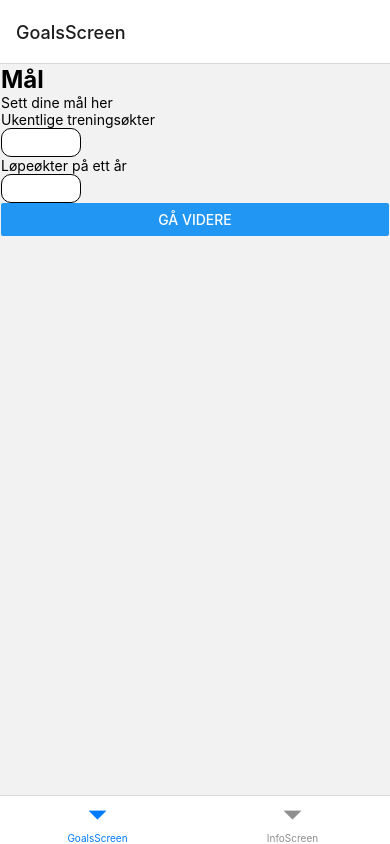
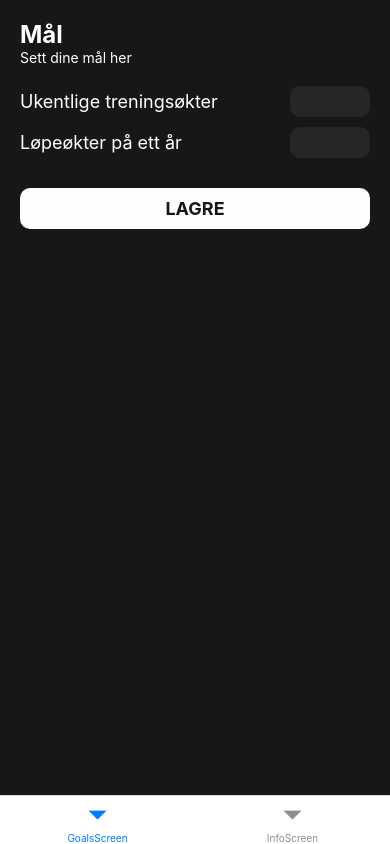
Before and after one commit to bekk/rn-skolen-app, a React Native app: screen /GoalsScreen in a window 390 px wide. Built offline with nearby package versions, Linux system fonts and the light colour scheme; what react-native-code-push would draw is missing.

Commit message:
dont know if this code was included

```diff
--- a/app/App.tsx
+++ b/app/App.tsx
@@ -16,7 +16,7 @@ function App(): JSX.Element {
   return (
     <SafeAreaProvider style={styles.sectionContainer}>
       <NavigationContainer>
-        <Tab.Navigator>
+        <Tab.Navigator screenOptions={{headerShown: false}} >
           <Tab.Screen name="GoalsScreen" component={GoalsScreen} />
           <Tab.Screen name="InfoScreen" component={InfoScreen} />
         </Tab.Navigator>
--- /dev/null
+++ b/app/components/ExpandableBox.tsx
@@ -0,0 +1,150 @@
+import React, { useState, useRef } from 'react';
+import { View, Text, TouchableOpacity, StyleSheet, Dimensions } from 'react-native';
+import Animated, { useSharedValue, useAnimatedStyle, withSpring } from 'react-native-reanimated';
+
+type Props = {
+    title: string,
+    children: React.ReactNode,
+    index: number
+}
+
+const Box = React.forwardRef(
+  (props: any, ref: React.LegacyRef<View>) => {
+    return (
+      <View style={styles.expandableBox} ref={ref} {...props}>
+        {props.children}
+      </View>
+    );
+  }
+);
+
+const MyAnimatedView = Animated.createAnimatedComponent(Box);
+
+export default function ExpandableBox({ children, title, index }: Props) {
+  const screenWidth = Dimensions.get('window').width;
+  const initialHeight = 70; // Height of the box when collapsed (showing only the title)
+
+  // Assuming each child is 50px in height, calculate the expanded height
+  const expandedHeight = initialHeight + React.Children.count(children) * 50;
+
+  const height = useSharedValue(initialHeight);
+  const [isExpanded, setIsExpanded] = useState(false);
+
+  const animatedStyle = useAnimatedStyle(() => {
+    return {
+      height: height.value,
+      width: screenWidth - 40, // Make the width slightly smaller than the screen width
+    };
+  });
+
+  const handlePress = () => {
+    setIsExpanded(!isExpanded);
+    if (isExpanded) {
+      height.value = withSpring(initialHeight);
+    } else {
+      height.value = withSpring(expandedHeight);
+    }
+  };
+
+  return (
+    <View style={styles.container}>
+      <TouchableOpacity onPress={handlePress}>
+        <MyAnimatedView style={[styles.box, animatedStyle]}>
+          <Text style={styles.title}>{title}</Text>
+          {isExpanded && (
+            <View style={styles.childrenContainer}>
+              {children}
+            </View>
+          )}
+        </MyAnimatedView>
+      </TouchableOpacity>
+    </View>
+  );
+}
+
+const styles = StyleSheet.create({
+  container: {
+    flex: 1,
+    alignItems: 'center',
+    margin: 10,
+  },
+  title: {
+    fontSize: 24,
+    color: 'white',
+  },
+  box: {
+    backgroundColor: '#262626',
+    padding: 20,
+    borderRadius: 20,
+    marginVertical: 16,
+    overflow: 'hidden',
+  },
+  expandableBox: {
+    padding: 10,
+  },
+  childrenContainer: {
+    flexDirection: 'column', // Stack children vertically
+    alignItems: 'flex-start',
+    marginTop: 10,
+  },
+});
+
+
+
+
+
+
+/*import React, { useRef } from 'react'
+import { Animated, Easing, LayoutChangeEvent } from 'react-native'
+import { Box } from './box'
+type Props = {
+    children: React.ReactNode
+    isExpanded: boolean
+}
+const AnimatedBox = Animated.createAnimatedComponent(Box)
+
+export function ExpandableItem({ children, isExpanded }: Props) {
+    const height = new Animated.Value(0);
+    const opacity = new Animated.ValueXY({ x: 0, y: 0 });
+    const shouldExpandInitiallyRef = useRef(isExpanded)
+    function handleLayoutChange(event: LayoutChangeEvent) {
+        if (shouldExpandInitiallyRef.current) {
+            height.setValue(event.nativeEvent.layout.height)
+            opacity.setValue(1)
+            shouldExpandInitiallyRef.current = false
+            return
+        }
+        const newFooterHeight = event.nativeEvent.layout.height
+        const heightAnimation = Animated.timing(height, {
+            toValue: newFooterHeight,
+            useNativeDriver: false,
+            duration: 200,
+            easing: Easing.bezier(0.25, 0.1, 0.25, 1),
+        })
+        const opacityAnimation = Animated.timing(opacity, {
+            toValue: isExpanded ? 1 : 0,
+            useNativeDriver: false,
+            duration: 150,
+            easing: Easing.bezier(0, 0.1, 0.3, 1),
+            delay: 100,
+        })
+        const sequence = isExpanded
+            ? [heightAnimation, opacityAnimation]
+            : [opacityAnimation, heightAnimation]
+        const animation = Animated.parallel(sequence)
+        animation.start()
+    }
+    return (
+        <div>
+            <AnimatedBox height={height} />
+            <AnimatedBox
+                position="absolute"
+                width="100%"
+                opacity={opacity}
+                onLayout={handleLayoutChange}
+            >
+                {isExpanded && children}
+            </AnimatedBox>
+        </div>
+    )
+}*/
--- /dev/null
+++ b/app/components/box.tsx
@@ -0,0 +1,9 @@
+import React from "react";
+import { ViewProps, View } from "react-native";
+
+export const Box = React.forwardRef(
+    (props: ViewProps, ref: React.LegacyRef<View>) => {
+      // some additional logic
+      return <View ref={ref} {...props} />;
+    }
+  );
--- a/app/components/goals.tsx
+++ b/app/components/goals.tsx
@@ -2,6 +2,7 @@ import {NavigationContainer} from '@react-navigation/native'
 import {NativeStackNavigationProp} from '@react-navigation/native-stack'
 import {RootStackParamList} from 'app/App'
 import React, {useState} from 'react'
+
 import {
   StyleSheet,
   Text,
@@ -9,6 +10,9 @@ import {
   View,
   TextInput,
   Button,
+  TouchableWithoutFeedback,
+  Keyboard,
+  TouchableOpacity
 } from 'react-native'
 
 type GoalsProps = {
@@ -27,49 +31,101 @@ function Goals(props: GoalsProps): JSX.Element {
   const next = () => {
     navigation.navigate('InfoScreen')
   }
+  const save = () => {
+
+  }
+
   return (
     <SafeAreaView style={styles.sectionContainer}>
-      <View>
-        <Text style={styles.title}>Mål</Text>
-        <Text>Sett dine mål her</Text>
-        <View>
-          <Text>Ukentlige treningsøkter</Text>
+      <TouchableWithoutFeedback onPress={Keyboard.dismiss}>
+      <View style={styles.content}>
+        <View style={styles.description}>
+          <Text style={styles.title}>Mål</Text>
+          <Text style={styles.text1}>Sett dine mål her</Text>
+        </View>
+        <View style={styles.inputAndText}>
+          <Text style={styles.text2}>Ukentlige treningsøkter</Text>
           <TextInput
             style={styles.input}
-            //keyboardType="numeric"
+            keyboardType="numeric"
             value={runGoal}
             onChangeText={setRunGoal}></TextInput>
         </View>
-        <View>
-          <Text>Løpeøkter på ett år</Text>
+
+        <View style={styles.inputAndText}>
+          <Text style={styles.text2}>Løpeøkter på ett år</Text>
           <TextInput
             style={styles.input}
-            //keyboardType="numeric"
+            keyboardType="numeric"
+            collapsable={true}
             value={workoutsGoal}
             onChangeText={setWorkoutsGoal}></TextInput>
         </View>
-        <Button title="Gå videre" onPress={next} />
+        <TouchableOpacity onPress={save} style={styles.saveButton}>
+          <Text style={styles.saveButtonText}>Lagre</Text>
+        </TouchableOpacity>
+        {/*<Button title="Gå videre" onPress={next} />*/}
       </View>
+      </TouchableWithoutFeedback>
     </SafeAreaView>
   )
 }
 
 const styles = StyleSheet.create({
   sectionContainer: {
-    margin: 1,
+    backgroundColor: '#171717',
+    flex: 1,
+  },
+  content: {
+    margin: 20,
+    flex: 1
+  },
+  description: {
+    marginBottom:20
+  },
+  saveButton: {
+    marginTop: 20,
+    elevation: 8,
+    backgroundColor: "#fefefe",
+    borderRadius: 10,
+    paddingVertical: 10,
+    paddingHorizontal: 12
+  },
+  saveButtonText: {
+    fontSize: 18,
+    color: "#171717",
+    fontWeight: "bold",
+    alignSelf: "center",
+    textTransform: "uppercase"
   },
   title: {
     fontSize: 24,
     fontWeight: 'bold',
+    color: 'white'
+  },
+  text1: {
+    color: 'white',
+    fontSize: 14
+  },
+  text2: {
+    color: 'white',
+    fontSize: 18
+  },
+  inputAndText: {
+    display: 'flex',
+    flexDirection: 'row',
+    alignItems: 'center',
+    justifyContent: 'space-between',
+    marginBottom: 10
   },
   input: {
-    borderStyle: 'solid',
-    borderColor: 'black',
-    borderWidth: 1,
     borderRadius: 10,
-    backgroundColor: 'white',
+    fontSize: 18,
+    color: 'white',
+    backgroundColor: '#262626',
     width: 80,
     padding: 5,
+    textAlign: 'center'
   },
 })
 
--- a/app/screens/InfoScreen.tsx
+++ b/app/screens/InfoScreen.tsx
@@ -1,6 +1,7 @@
+import ExpandableBox from 'app/components/ExpandableBox'
 import Goals from 'app/components/goals'
 import React, {useEffect, useState} from 'react'
-import {View} from 'react-native'
+import {TouchableOpacity, View} from 'react-native'
 import {StyleSheet, SafeAreaView, StatusBar, Button, Text} from 'react-native'
 import DocumentPicker, {
   DocumentPickerResponse,
@@ -183,15 +184,14 @@ type WorkoutYearProp = {
 }
 
 const WorkoutObject = (props: WorkoutYearProp) => {
+
   return (
     <View>
-      <Text>Amount of workouts: {props.workout.amountOfWorkouts}</Text>
+      <Text>Antall økter: {props.workout.amountOfWorkouts}</Text>
       <Text>
-        Weekly average {Math.round(props.workout.weeklyAverage * 100) / 100}{' '}
+        Ukentlig gjennomsnitt: {Math.round(props.workout.weeklyAverage * 100) / 100}{' '}
       </Text>
-      <Text>----</Text>
-      <Text>Total runs of 10km or more: {props.workout.runs?.length || 0}</Text>
-      <Text>Current week: {getWeekNumber()}</Text>
+      <Text>Løpeturer på mer enn 10km: {props.workout.runs?.length || 0}</Text>
     </View>
   )
 }
@@ -208,12 +208,13 @@ function Workouts({workout}: Props): JSX.Element {
     }),
   )
   return (
-    <View>
-      {listOfWorkouts.map(w => {
+    <View style={styles.listOfWorkouts}>
+      {listOfWorkouts.map((w, i) => {
         return (
-          <View style={workoutStyles.container}>
-            <Text style={workoutStyles.yearTitle}>Year : {w.year}</Text>
-            <WorkoutObject workout={w} />
+          <View style={{marginTop:10*i}} key={i}>
+            <ExpandableBox index={i} title={w.year.toString()}>
+                <WorkoutObject workout={w} />
+            </ExpandableBox>
           </View>
         )
       })}
@@ -253,17 +254,17 @@ function InfoScreen(): JSX.Element {
       setStatistics(true)
     }
   }
-  /*useEffect(() => {
-    readAndFormatData()
-  }, [])*/
 
   return (
-    <SafeAreaView style={styles.container}>
+    <SafeAreaView style={styles.sectionContainer}>
+      <View style={styles.content}>
       <StatusBar barStyle={'dark-content'} />
-      <View>
-        <Text style={styles.title}>Stronger</Text>
-        <Text>More data from your workouts 💪</Text>
-      </View>
+      <View style={styles.description}>
+          <Text style={styles.title}>Stronger</Text>
+          <Text style={styles.text1}>Mer data fra treningen din 💪</Text>
+          <Text style={styles.text1}>Uke {getWeekNumber()}</Text>
+        </View>
+
       {statistics ? (
         <View>
           <Workouts workout={response} />
@@ -272,6 +273,7 @@ function InfoScreen(): JSX.Element {
       ) : (
         <Button title="Upload CSV 📑" onPress={handleDocumentSelection} />
       )}
+      </View>
     </SafeAreaView>
   )
 }
@@ -279,12 +281,32 @@ function InfoScreen(): JSX.Element {
 export default InfoScreen
 
 const styles = StyleSheet.create({
-  container: {
+  sectionContainer: {
+    backgroundColor: '#171717',
     flex: 1,
-    margin: 10,
+  },
+  listOfWorkouts: {
+    flex: 1,
+    flexDirection: 'column',
+  },
+  content: {
+    margin: 20,
+    flex: 1
+  },
+  description: {
+    marginBottom:20
   },
   title: {
     fontSize: 24,
     fontWeight: 'bold',
+    color: 'white'
+  },
+  text1: {
+    color: 'white',
+    fontSize: 14
+  },
+  text2: {
+    color: 'white',
+    fontSize: 18
   },
 })
--- a/babel.config.js
+++ b/babel.config.js
@@ -10,5 +10,8 @@ module.exports = {
         },
       },
     ],
+    [
+      "react-native-reanimated/plugin",
+    ]
   ],
 }
--- a/package.json
+++ b/package.json
@@ -24,8 +24,10 @@
     "react-native-code-push": "^8.1.0",
     "react-native-csv": "^0.2.0",
     "react-native-document-picker": "^9.0.1",
+    "react-native-reanimated": "^3.12.0",
     "react-native-safe-area-context": "^4.7.2",
-    "react-native-screens": "^3.25.0"
+    "react-native-screens": "^3.25.0",
+    "react-native-vector-icons": "^10.1.0"
   },
   "devDependencies": {
     "@babel/core": "^7.20.0",
```
Also changed, not shown: 4 other files (tests, documents, lock files or other folders).
